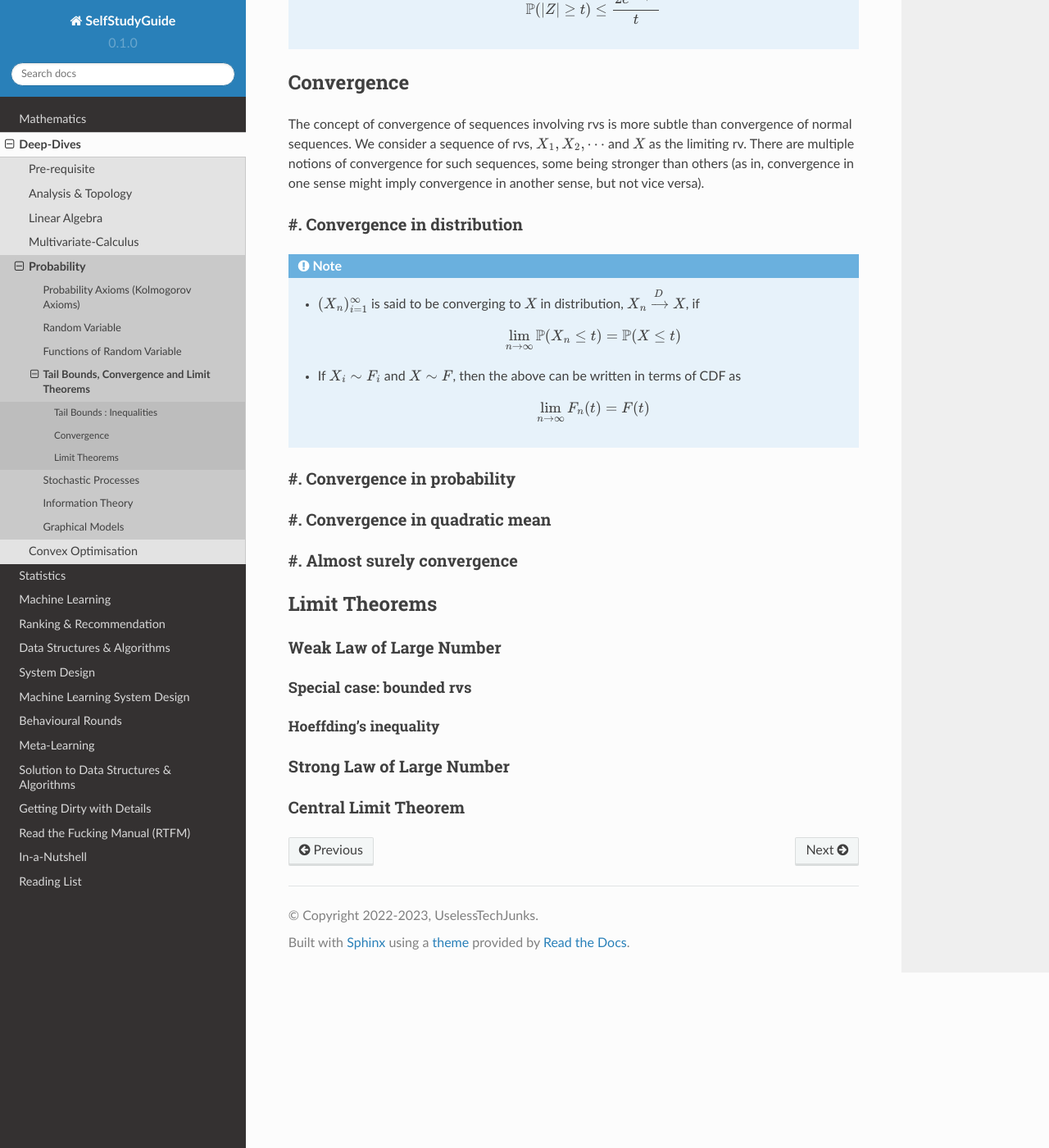
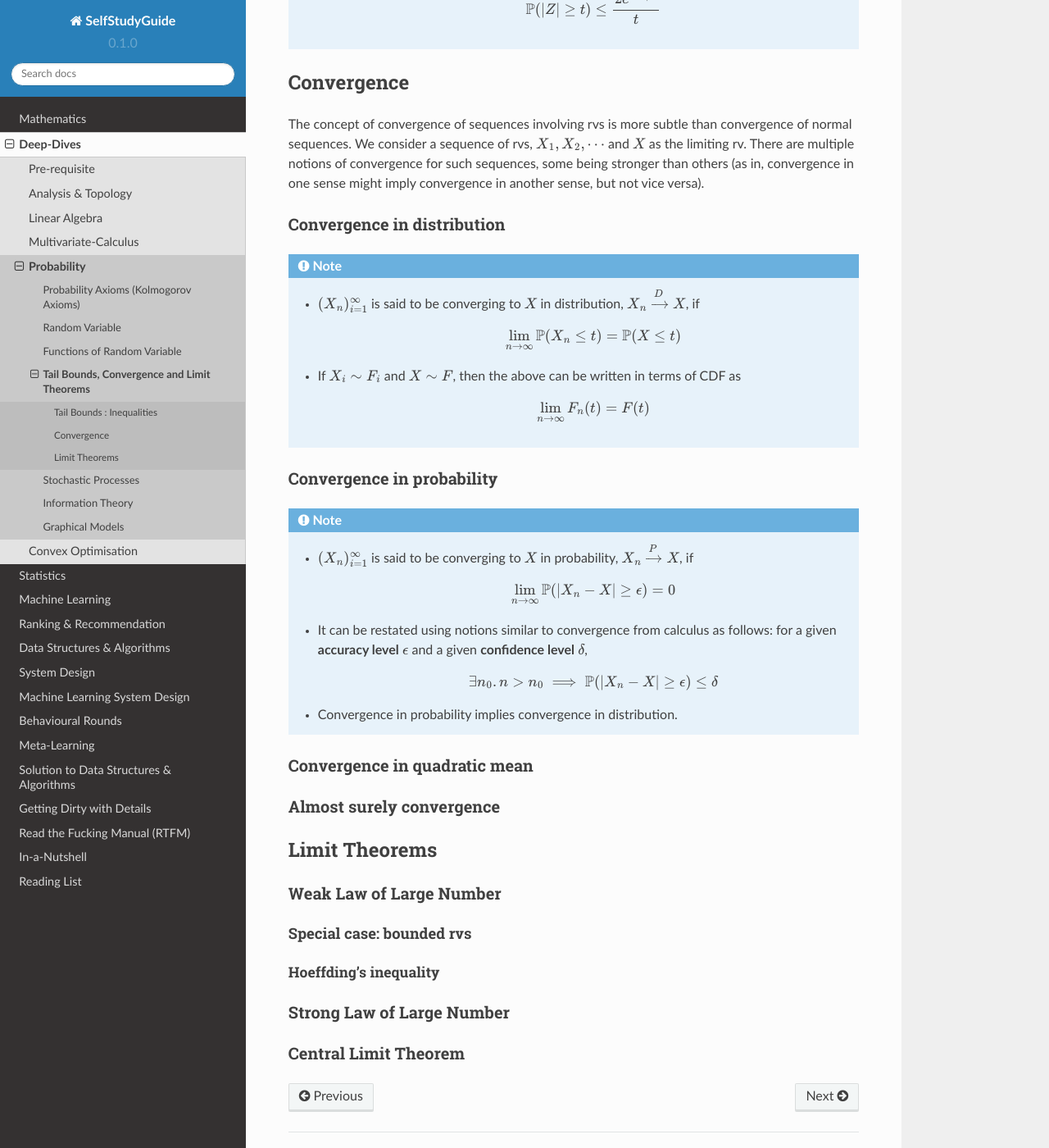
Before and after one commit to uselesstechjunks/leetcode, a Sphinx documentation site: the page built from docs/source/math/prob/ineq.rst, in a window 1280 px wide and 1400 px high, scrolled down 1524 px. Shown: the whole window at 82% size. Built offline with Sphinx 7.4.7 and the Read the Docs theme 2.0.0, drawn with Linux system fonts in a browser that asks for light colours.

Commit message:
Update ineq.rst

```diff
--- a/docs/source/math/prob/ineq.rst
+++ b/docs/source/math/prob/ineq.rst
@@ -52,7 +52,7 @@ Convergence
 
 The concept of convergence of sequences involving rvs is more subtle than convergence of normal sequences. We consider a sequence of rvs, :math:`X_1,X_2,\cdots` and :math:`X` as the limiting rv. There are multiple notions of convergence for such sequences, some being stronger than others (as in, convergence in one sense might imply convergence in another sense, but not vice versa).
 
-#. Convergence in distribution
+Convergence in distribution
 ====================================
 .. note::
 	* :math:`(X_n)_{i=1}^\infty` is said to be converging to :math:`X` in distribution, :math:`X_n\xrightarrow[]{D}X`, if
@@ -62,13 +62,21 @@ The concept of convergence of sequences involving rvs is more subtle than conver
 
 		.. math:: \lim\limits_{n\to\infty}F_n(t)=F(t)
 
-#. Convergence in probability
+Convergence in probability
+====================================
+.. note::
+	* :math:`(X_n)_{i=1}^\infty` is said to be converging to :math:`X` in probability, :math:`X_n\xrightarrow[]{P}X`, if
+
+		.. math:: \lim\limits_{n\to\infty}\mathbb{P}(|X_n-X|\geq\epsilon)=0
+	* It can be restated using notions similar to convergence from calculus as follows: for a given **accuracy level** :math:`\epsilon` and a given **confidence level** :math:`\delta`,
+
+		.. math:: \exists n_0.n>n_0\implies\mathbb{P}(|X_n-X|\geq\epsilon)\leq\delta
+	* Convergence in probability implies convergence in distribution.
+
+Convergence in quadratic mean
 ====================================
 
-#. Convergence in quadratic mean
-====================================
-
-#. Almost surely convergence
+Almost surely convergence
 ====================================
 
 *********************************************
```
